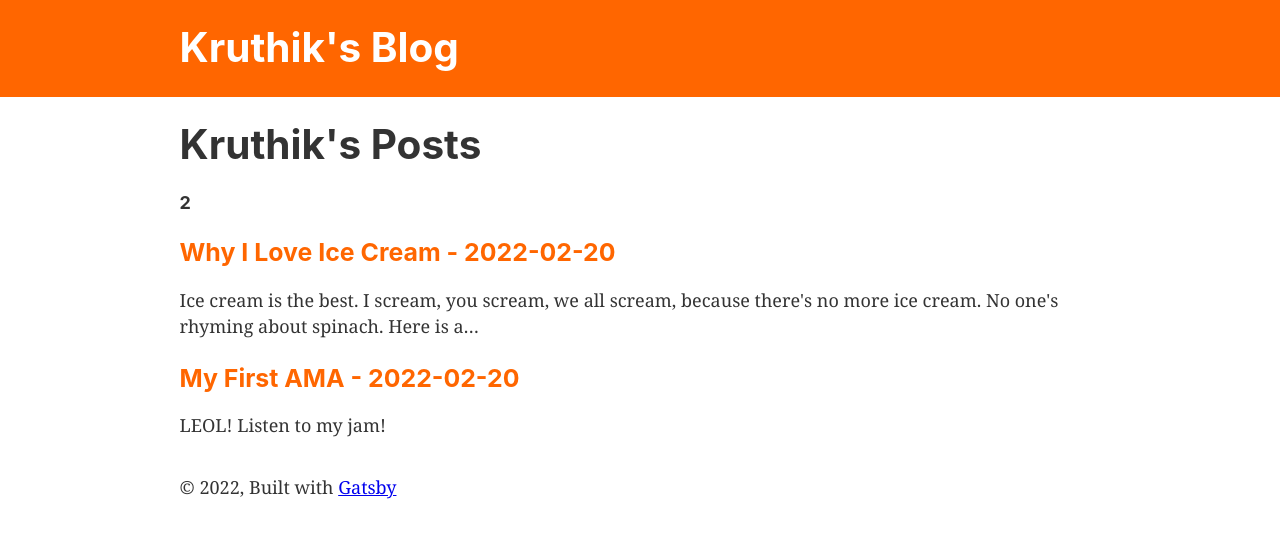
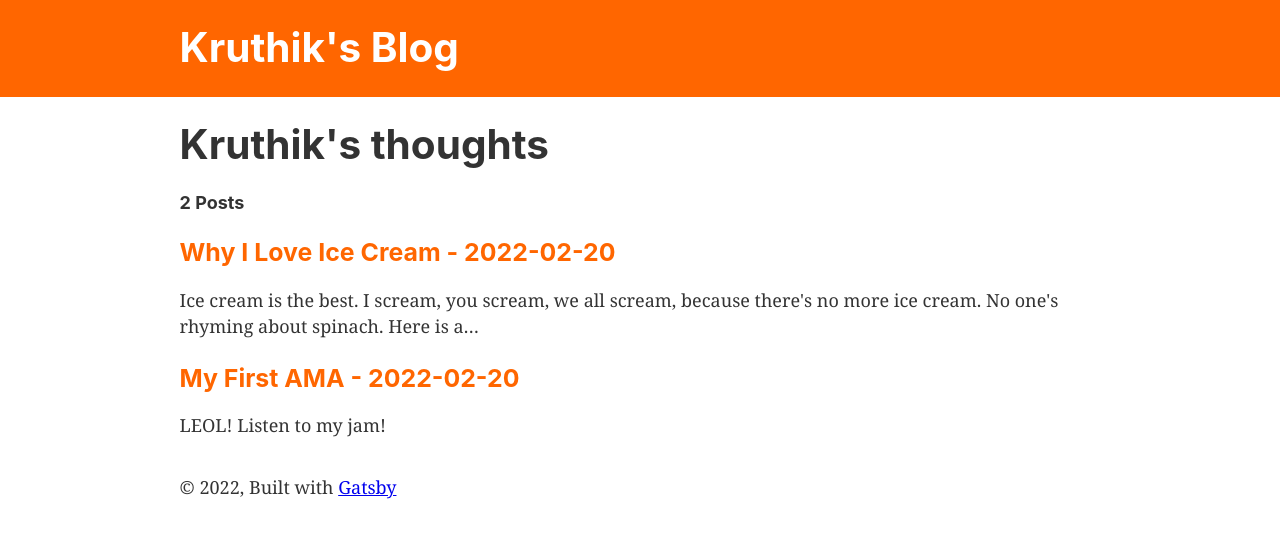
Before and after one commit to KruthikGowda/gatsby-blog, a Gatsby site: page / in a window 1280 px wide. Built offline with nearby package versions, Linux system fonts and the light colour scheme; Gatsby itself is replaced by a stand-in of ours.

Commit message:
Changed index.js with Posts

```diff
--- a/src/pages/index.js
+++ b/src/pages/index.js
@@ -19,8 +19,8 @@ const IndexPage = ({ data }) => {
     <Layout>
       <Seo title="Home" />
       <div>
-        <h1>Kruthik's Posts</h1>
-        <h4>{data.allMarkdownRemark.totalCount}</h4>
+        <h1>Kruthik's thoughts </h1>
+        <h4>{data.allMarkdownRemark.totalCount} Posts</h4>
         {data.allMarkdownRemark.edges.map(({ node }) => (
           <div key={node.id}>
             <BlogLink to={node.fields.slug}>
```
